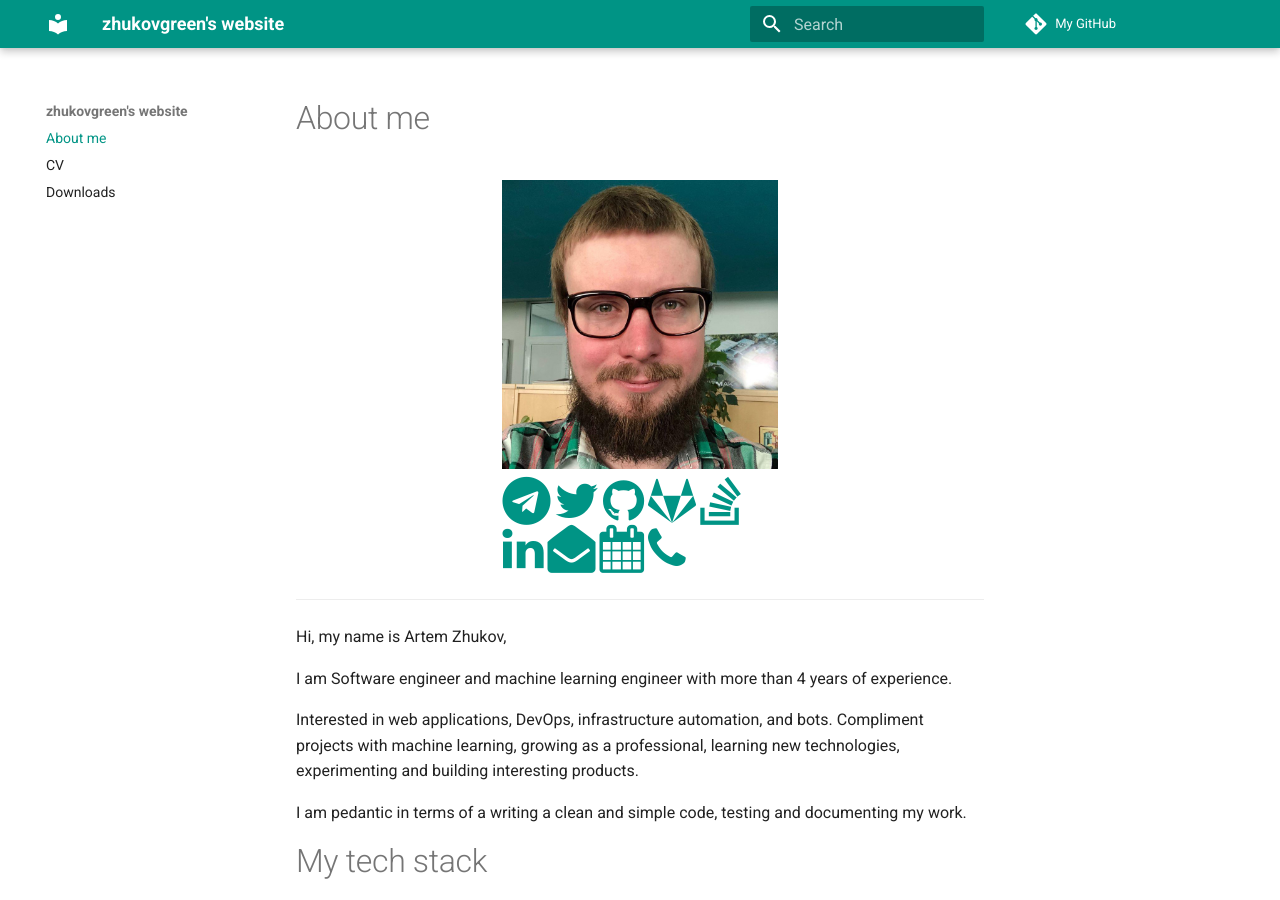
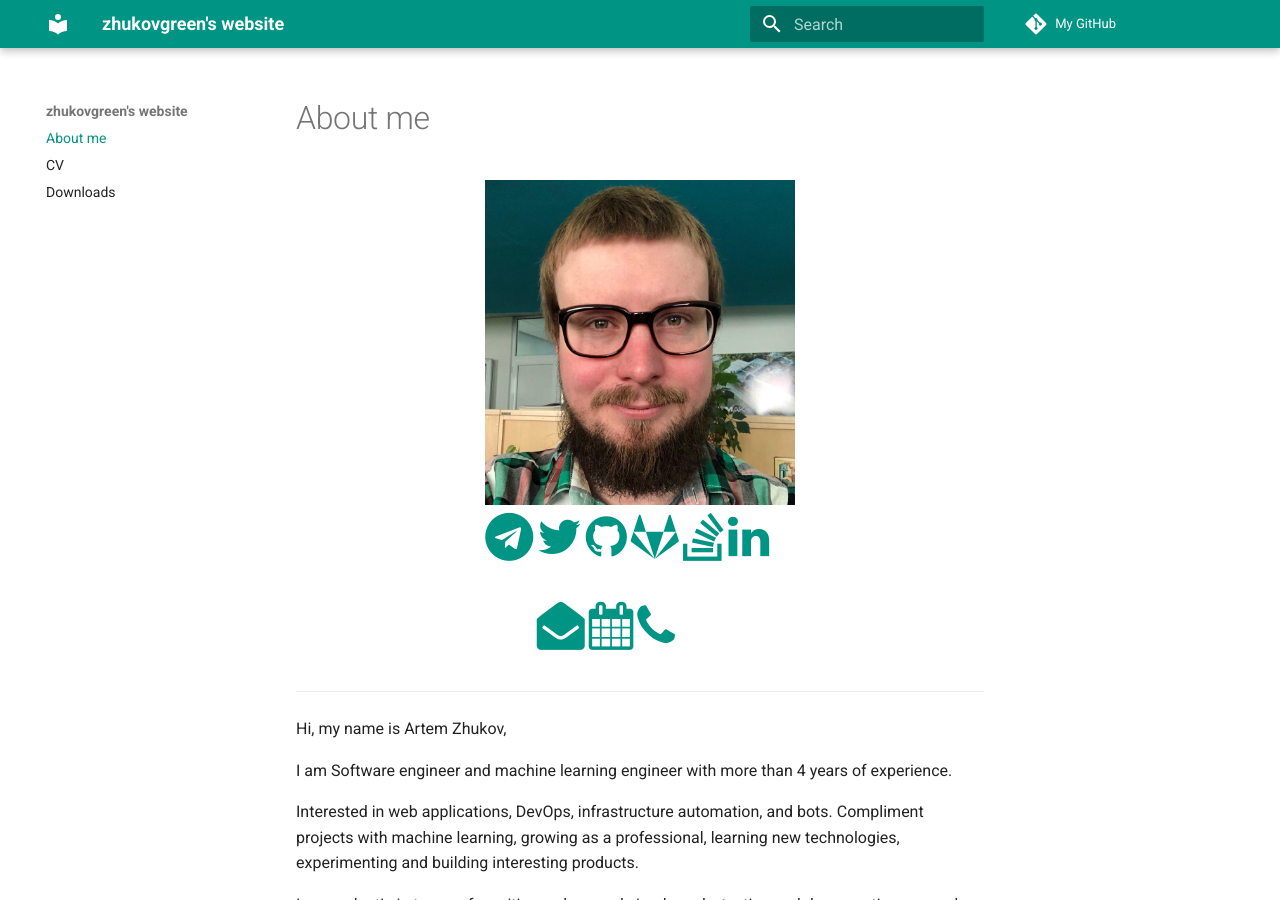
Before and after one commit to zhukovgreen/zhukovgreen, an MkDocs documentation site: the page built from docs/index.md, in a window 1280 px wide and 900 px high. Built offline with MkDocs 1.6.1 and Material for MkDocs 9.7.7, drawn with Linux system fonts in a browser that asks for light colours.

Commit message:
Style update of mds

```diff
--- a/docs/index.md
+++ b/docs/index.md
@@ -1,7 +1,7 @@
 
 # About me
-<div style="width:40%; margin:0 auto">
-   <img src="./me.jpg" alt="image with relative link">
+<div style="width:45%; margin:0 auto">
+   <img src="./me.jpg">
    <link rel="stylesheet" href="https://cdnjs.cloudflare.com/ajax/libs/font-awesome/4.7.0/css/font-awesome.min.css">
    <a href="https://t.me/zhukovgreen" class="fa fa-telegram fa-3x"></a>
    <a href="https://twitter.com/zhukovgreen" class="fa fa-twitter fa-3x"></a>
@@ -9,6 +9,8 @@
    <a href="https://gitlab.com/zhukovgreen" class="fa fa-gitlab fa-3x"></a>
    <a href="https://stackoverflow.com/users/4351027/artem-zhukov" class="fa fa-stack-overflow fa-3x"></a>
    <a href="https://www.linkedin.com/in/artem-zhukov-0556b422/" class="fa fa-linkedin fa-3x"></a>
+</div>
+<div style="width:30%; margin:40px auto">
    <a href="mailto:iam@zhukovgreen.pro" class="fa fa-envelope-open fa-3x"></a>
    <a href="https://calendar.google.com/calendar/embed?src=zhukovgreen.io%40gmail.com&ctz=Europe%2FPrague" class="fa fa-calendar fa-3x"></a>
    <a href="tel:+420-774-081-898" class="fa fa-phone fa-3x"></a>
```
Also changed, not shown: README.md (+2 -1 lines).
